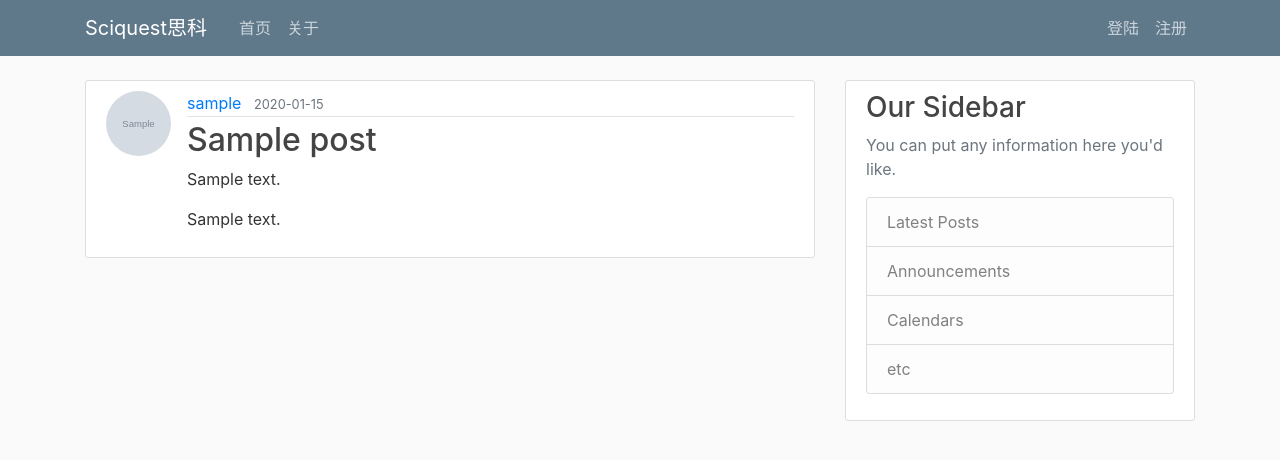
After one commit to SciQuestDevelopment/demo, a Flask app: page /post/1 in a window 1280 px wide. The commit adds this page. Shown: the top 460 px of the page. Run offline with Flask 2, Linux system fonts and the light colour scheme; tables that the repository leaves empty hold one stand-in row (values such as "Sample post"); grey boxes marked "Sample" are stand-in pictures; some libraries are stand-ins or nearby versions.

Commit message:
Create, Update, and Delete Posts

```diff
--- a/app/routes.py
+++ b/app/routes.py
@@ -1,30 +1,16 @@
-from flask import render_template, url_for, flash, redirect, request
+from flask import render_template, url_for, flash, redirect, request,abort
 from app import app, db, bcrypt
-from app.forms import RegistrationForm, LoginForm,UpdateAccountForm
+from app.forms import RegistrationForm, LoginForm,UpdateAccountForm,PostForm
 from app.models import User, Post
 from PIL import Image
 from flask_login import login_user, current_user, logout_user, login_required
 import os
 import secrets
-posts = [
-    {
-        'author': 'Corey Schafer',
-        'title': 'Blog Post 1',
-        'content': 'First post content',
-        'date_posted': 'April 20, 2018'
-    },
-    {
-        'author': 'Jane Doe',
-        'title': 'Blog Post 2',
-        'content': 'Second post content',
-        'date_posted': 'April 21, 2018'
-    }
-]
-
 
 @app.route("/")
 @app.route("/home")
 def home():
+    posts = Post.query.all()
     return render_template('home.html', posts=posts)
 
 
@@ -116,3 +102,56 @@ def account():
     image_file = url_for('static', filename='profile_pics/' + current_user.image_file)
     return render_template('account.html', title='账户信息',
                            image_file=image_file, form=form)
+
+@app.route("/post/new", methods=['GET', 'POST'])
+@login_required
+def new_post():
+    form = PostForm()
+    if form.validate_on_submit():
+        post = Post(title=form.title.data,description=form.description.data, content=form.content.data, author=current_user)
+        db.session.add(post)
+        db.session.commit()
+        flash('发表成功！', 'success')
+        return redirect(url_for('home'))
+    return render_template('create_post.html', title='发表文章',
+                           form=form, legend='发表文章')
+
+
+@app.route("/post/<int:post_id>")
+def post(post_id):
+    post = Post.query.get_or_404(post_id)
+    return render_template('post.html', title=post.title, post=post)
+
+
+@app.route("/post/<int:post_id>/update", methods=['GET', 'POST'])
+@login_required
+def update_post(post_id):
+    post = Post.query.get_or_404(post_id)
+    if post.author != current_user:
+        abort(403)
+    form = PostForm()
+    if form.validate_on_submit():
+        post.title = form.title.data
+        post.description = form.description.data
+        post.content = form.content.data
+        db.session.commit()
+        flash('Your post has been updated!', 'success')
+        return redirect(url_for('post', post_id=post.id))
+    elif request.method == 'GET':
+        form.title.data = post.title
+        form.description.data = post.description
+        form.content.data = post.content
+    return render_template('create_post.html', title='Update Post',
+                           form=form, legend='Update Post')
+
+
+@app.route("/post/<int:post_id>/delete", methods=['POST'])
+@login_required
+def delete_post(post_id):
+    post = Post.query.get_or_404(post_id)
+    if post.author != current_user:
+        abort(403)
+    db.session.delete(post)
+    db.session.commit()
+    flash('Your post has been deleted!', 'success')
+    return redirect(url_for('home'))
--- a/app/templates/layout.html
+++ b/app/templates/layout.html
@@ -32,6 +32,7 @@
             <!-- Navbar Right Side -->
             <div class="navbar-nav">
                 {% if current_user.is_authenticated %}
+                <a class="nav-item nav-link" href="{{ url_for('new_post') }}">发表文章</a>
                 <a class="nav-item nav-link" href="{{ url_for('account') }}">账户</a>
                 <a class="nav-item nav-link" href="{{ url_for('logout') }}">登出</a>
               {% else %}
--- /dev/null
+++ b/app/templates/post.html
@@ -0,0 +1,40 @@
+{% extends "layout.html" %}
+{% block content %}
+  <article class="media content-section">
+    <img class="rounded-circle article-img" src="{{ url_for('static', filename='profile_pics/' + post.author.image_file) }}">
+    <div class="media-body">
+      <div class="article-metadata">
+        <a class="mr-2" href="#">{{ post.author.username }}</a>
+        <small class="text-muted">{{ post.date_posted.strftime('%Y-%m-%d') }}</small>
+        {% if post.author == current_user %}
+          <div>
+            <a class="btn btn-secondary btn-sm mt-1 mb-1" href="{{ url_for('update_post', post_id=post.id) }}">Update</a>
+            <button type="button" class="btn btn-danger btn-sm m-1" data-toggle="modal" data-target="#deleteModal">Delete</button>
+          </div>
+        {% endif %}
+      </div>
+      <h2 class="article-title">{{ post.title }}</h2>
+     <p class="article-content">{{ post.description }}</p>
+      <p class="article-content">{{ post.content }}</p>
+    </div>
+  </article>
+  <!-- Modal -->
+  <div class="modal fade" id="deleteModal" tabindex="-1" role="dialog" aria-labelledby="deleteModalLabel" aria-hidden="true">
+    <div class="modal-dialog" role="document">
+      <div class="modal-content">
+        <div class="modal-header">
+          <h5 class="modal-title" id="deleteModalLabel">Delete Post?</h5>
+          <button type="button" class="close" data-dismiss="modal" aria-label="Close">
+            <span aria-hidden="true">&times;</span>
+          </button>
+        </div>
+        <div class="modal-footer">
+          <button type="button" class="btn btn-secondary" data-dismiss="modal">Close</button>
+          <form action="{{ url_for('delete_post', post_id=post.id) }}" method="POST">
+            <input class="btn btn-danger" type="submit" value="Delete">
+          </form>
+        </div>
+      </div>
+    </div>
+  </div>
+{% endblock content %}
```
Also changed, not shown: app/forms.py (+8 -1 lines), app/templates/create_post.html (added, +53 -0 lines), app/templates/home.html (+6 -4 lines).
